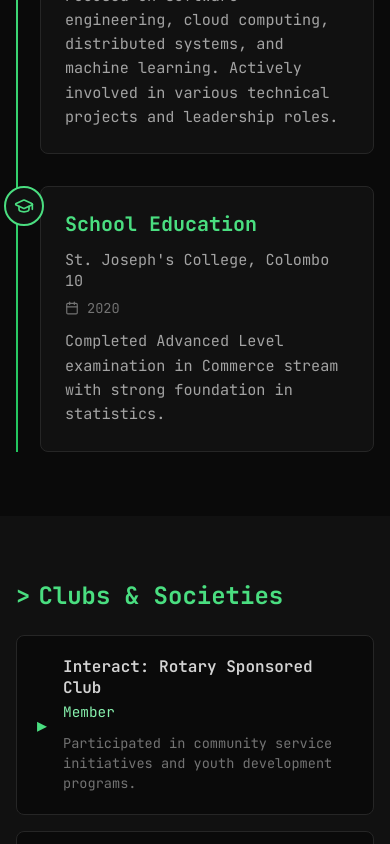
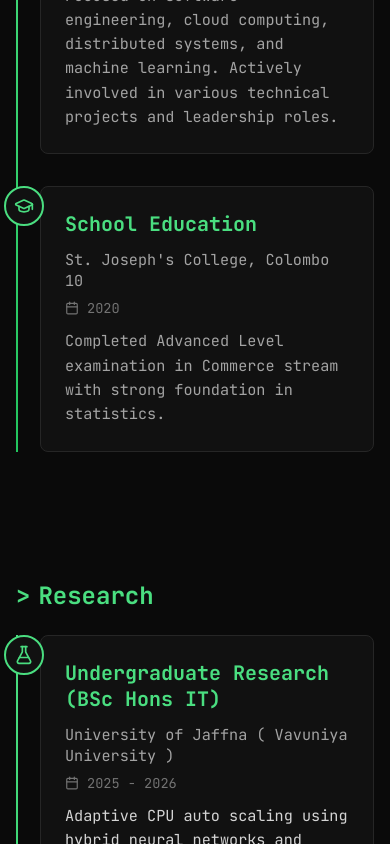
Before and after one commit to udaraKavishka/dev-portfolio, a Next.js app: page / in a window 390 px wide. Shown: the part 11156-12000 px from the top of the page. Built offline with nearby package versions, Linux system fonts and the light colour scheme.

Commit message:
Add view counter feature and research section to portfolio (#17)
* Add view counter feature and research section to portfolio

* Add research data structure and initial research entry

```diff
--- a/package.json
+++ b/package.json
@@ -9,6 +9,7 @@
     "lint": "eslint ."
   },
   "dependencies": {
+    "@upstash/redis": "^1.38.0",
     "clsx": "^2.1.1",
     "framer-motion": "^11.15.0",
     "gray-matter": "^4.0.3",
--- /dev/null
+++ b/src/app/api/views/route.ts
@@ -0,0 +1,43 @@
+import { NextResponse } from 'next/server';
+
+export const dynamic = 'force-dynamic';
+
+const VIEWS_KEY = 'site:views';
+
+function getRedisConfig() {
+  const url = process.env.KV_REST_API_URL ?? process.env.UPSTASH_REDIS_REST_URL;
+  const token = process.env.KV_REST_API_TOKEN ?? process.env.UPSTASH_REDIS_REST_TOKEN;
+  if (!url || !token) return null;
+  return { url: url.replace(/\/$/, ''), token };
+}
+
+async function redis(command: string): Promise<number | null> {
+  const config = getRedisConfig();
+  if (!config) return null;
+
+  try {
+    const response = await fetch(`${config.url}/${command}/${VIEWS_KEY}`, {
+      method: 'POST',
+      headers: { Authorization: `Bearer ${config.token}` },
+      cache: 'no-store',
+    });
+    if (!response.ok) return null;
+    const data = await response.json();
+    const value = Number(data.result);
+    return Number.isFinite(value) ? value : 0;
+  } catch {
+    return null;
+  }
+}
+
+// Read the current count without incrementing.
+export async function GET() {
+  const views = await redis('get');
+  return NextResponse.json({ views }, { headers: { 'Cache-Control': 'no-store' } });
+}
+
+// Count a page view and return the new total.
+export async function POST() {
+  const views = await redis('incr');
+  return NextResponse.json({ views }, { headers: { 'Cache-Control': 'no-store' } });
+}
--- a/src/app/page.tsx
+++ b/src/app/page.tsx
@@ -6,6 +6,7 @@ import Skills from '@/components/Skills';
 import Contact from '@/components/Contact';
 import Experience from '@/components/Experience';
 import Education from '@/components/Education';
+import Research from '@/components/Research';
 import Clubs from '@/components/Clubs';
 import Setup from '@/components/Setup';
 import HomeBlog from '@/components/HomeBlog';
@@ -52,6 +53,7 @@ export default function Home() {
         <Skills />
         <Experience />
         <Education />
+        <Research />
         <Clubs />
         <HomeBlog posts={posts} />
         <Setup />
--- a/src/components/Hero.module.css
+++ b/src/components/Hero.module.css
@@ -188,6 +188,17 @@
     margin-bottom: 1rem;
 }
 
+.viewCount {
+    display: flex;
+    align-items: center;
+    justify-content: flex-end;
+    gap: 0.35rem;
+    margin-top: 1rem;
+    font-family: var(--font-mono);
+    font-size: 0.75rem;
+    color: var(--text-secondary);
+}
+
 .bio {
     color: var(--text-primary);
     line-height: 1.7;
--- a/src/components/Hero.tsx
+++ b/src/components/Hero.tsx
@@ -7,6 +7,7 @@ import Image from 'next/image';
 import styles from './Hero.module.css';
 import { heroData } from '@/data/content';
 import TerminalPrompt from './TerminalPrompt';
+import ViewCounter from './ViewCounter';
 
 export default function Hero() {
     const { name, tagline, bio, techStack, profileImage, socialLinks, roles } = heroData;
@@ -152,6 +153,7 @@ export default function Hero() {
                                     </a>
                                 ))}
                             </div>
+                            <ViewCounter />
                         </motion.div>
                     </div>
                 </motion.div>
--- a/src/components/Navbar.tsx
+++ b/src/components/Navbar.tsx
@@ -52,6 +52,7 @@ export default function Navbar() {
         { href: '#skills', label: 'Skills' },
         { href: '#experience', label: 'Experience' },
         { href: '#education', label: 'Education' },
+        { href: '#research', label: 'Research' },
         // { href: '#achievements', label: 'Achievements' },
         { href: '#clubs', label: 'Clubs' },
         { href: '#setup', label: 'Setup' },
--- /dev/null
+++ b/src/components/Research.module.css
@@ -0,0 +1,144 @@
+.research {
+    padding: 6rem 1rem;
+    background-color: var(--bg-primary);
+}
+
+.container {
+    max-width: 900px;
+    margin: 0 auto;
+}
+
+.timeline {
+    display: flex;
+    flex-direction: column;
+    gap: 2rem;
+    position: relative;
+    padding-left: 2rem;
+}
+
+.timeline::before {
+    content: '';
+    position: absolute;
+    left: 0;
+    top: 0;
+    bottom: 0;
+    width: 2px;
+    background: linear-gradient(180deg, var(--accent-primary), var(--accent-secondary));
+}
+
+.timelineItem {
+    position: relative;
+    display: flex;
+    gap: 1.5rem;
+}
+
+.icon {
+    position: absolute;
+    left: -2.75rem;
+    top: 0;
+    width: 48px;
+    height: 48px;
+    background-color: var(--bg-secondary);
+    border: 2px solid var(--accent-primary);
+    border-radius: 50%;
+    display: flex;
+    align-items: center;
+    justify-content: center;
+    color: var(--accent-primary);
+    z-index: 1;
+}
+
+.content {
+    flex: 1;
+    background-color: var(--bg-secondary);
+    border: 1px solid var(--border-color);
+    border-radius: var(--radius-md);
+    padding: 1.5rem;
+    transition: all 0.3s ease;
+}
+
+.content:hover {
+    border-color: var(--accent-secondary);
+    transform: translateX(4px);
+}
+
+.title {
+    font-family: var(--font-mono);
+    font-size: 1.25rem;
+    color: var(--accent-primary);
+    margin-bottom: 0.75rem;
+}
+
+.meta {
+    display: flex;
+    flex-direction: column;
+    gap: 0.5rem;
+    margin-bottom: 0.75rem;
+}
+
+.institution {
+    font-size: 0.95rem;
+    color: var(--text-secondary);
+}
+
+.period {
+    display: flex;
+    align-items: center;
+    gap: 0.5rem;
+    font-family: var(--font-mono);
+    font-size: 0.85rem;
+    color: var(--text-muted);
+}
+
+.focus {
+    color: var(--text-primary);
+    line-height: 1.6;
+    font-size: 0.95rem;
+    margin-bottom: 0.75rem;
+}
+
+.highlights {
+    display: flex;
+    flex-direction: column;
+    gap: 0.5rem;
+    list-style: none;
+    padding: 0;
+    margin: 0;
+}
+
+.highlights li {
+    position: relative;
+    padding-left: 1.25rem;
+    color: var(--text-secondary);
+    line-height: 1.6;
+    font-size: 0.95rem;
+}
+
+.highlights li::before {
+    content: '▹';
+    position: absolute;
+    left: 0;
+    color: var(--accent-secondary);
+    font-family: var(--font-mono);
+}
+
+@media (max-width: 768px) {
+    .research {
+        padding: 4rem 1rem;
+    }
+
+    .timeline {
+        padding-left: 1.5rem;
+    }
+
+    .icon {
+        left: -2.25rem;
+        width: 40px;
+        height: 40px;
+    }
+
+    .icon svg {
+        width: 20px;
+        height: 20px;
+    }
+}
--- /dev/null
+++ b/src/components/Research.tsx
@@ -0,0 +1,48 @@
+'use client';
+
+import { motion } from 'framer-motion';
+import { FlaskConical, Calendar } from 'lucide-react';
+import styles from './Research.module.css';
+import { researchData } from '@/data/content';
+
+export default function Research() {
+    return (
+        <section id="research" className={styles.research}>
+            <div className={styles.container}>
+                <h2 className="section-title">Research</h2>
+                <div className={styles.timeline}>
+                    {researchData.map((item, index) => (
+                        <motion.div
+                            key={index}
+                            className={styles.timelineItem}
+                            initial={{ opacity: 0, x: -20 }}
+                            whileInView={{ opacity: 1, x: 0 }}
+                            viewport={{ once: true, margin: '-100px' }}
+                            transition={{ delay: index * 0.1, duration: 0.5 }}
+                        >
+                            <div className={styles.icon}>
+                                <FlaskConical size={24} />
+                            </div>
+                            <div className={styles.content}>
+                                <h3 className={styles.title}>{item.title}</h3>
+                                <div className={styles.meta}>
+                                    <span className={styles.institution}>{item.institution}</span>
+                                    <span className={styles.period}>
+                                        <Calendar size={14} />
+                                        {item.period}
+                                    </span>
+                                </div>
+                                <p className={styles.focus}>{item.focus}</p>
+                                <ul className={styles.highlights}>
+                                    {item.highlights.map((highlight, i) => (
+                                        <li key={i}>{highlight}</li>
+                                    ))}
+                                </ul>
+                            </div>
+                        </motion.div>
+                    ))}
+                </div>
+            </div>
+        </section>
+    );
+}
--- a/src/components/TerminalPrompt.tsx
+++ b/src/components/TerminalPrompt.tsx
@@ -44,6 +44,7 @@ const SECTIONS: Record<string, string> = {
     skills: 'skills',
     experience: 'experience',
     education: 'education',
+    research: 'research',
     clubs: 'clubs',
     setup: 'setup',
     contact: 'contact',
--- /dev/null
+++ b/src/components/ViewCounter.tsx
@@ -0,0 +1,33 @@
+'use client';
+
+import { useEffect, useRef, useState } from 'react';
+import { Eye } from 'lucide-react';
+import styles from './Hero.module.css';
+
+export default function ViewCounter() {
+    const [views, setViews] = useState<number | null>(null);
+    const counted = useRef(false);
+
+    useEffect(() => {
+        // Strict mode mounts twice in development; only count once.
+        if (counted.current) return;
+        counted.current = true;
+
+        fetch('/api/views', { method: 'POST' })
+            .then((res) => res.json())
+            .then((data) => {
+                if (typeof data.views === 'number') setViews(data.views);
+            })
+            .catch(() => {});
+    }, []);
+
+    // Nothing to show until the store answers.
+    if (views === null) return null;
+
+    return (
+        <div className={styles.viewCount} title={`${views.toLocaleString()} page views`}>
+            <Eye size={14} />
+            <span>{views.toLocaleString()}</span>
+        </div>
+    );
+}
--- a/src/data/content.ts
+++ b/src/data/content.ts
@@ -245,6 +245,28 @@ export const educationData: EducationItem[] = [
     },
 ];
 
+interface ResearchItem {
+    title: string;
+    focus: string;
+    institution: string;
+    period: string;
+    highlights: string[];
+}
+
+export const researchData: ResearchItem[] = [
+    {
+        title: 'Undergraduate Research (BSc Hons IT)',
+        focus: 'Adaptive CPU auto scaling using hybrid neural networks and continual learning within Kubernetes orchestration',
+        institution: 'University of Jaffna ( Vavuniya University )',
+        period: '2025 - 2026',
+        highlights: [
+            'Built a hybrid LSTM and MLP CPU demand forecasting model with continual learning through Elastic Weight Consolidation and Experience Replay, trained on Google Cluster Traces.',
+            'Deployed and managed a controlled Kubernetes test environment and benchmarked the predictive autoscaler against the standard Horizontal Pod Autoscaler using a Prometheus based evidence pipeline.',
+            'Analyzed cluster behaviour and resource utilization patterns to improve scaling efficiency.',
+        ],
+    },
+];
+
 interface ClubItem {
     name: string;
     role: string;
```
Also changed, not shown: 1 other file (tests, documents, lock files or other folders).
